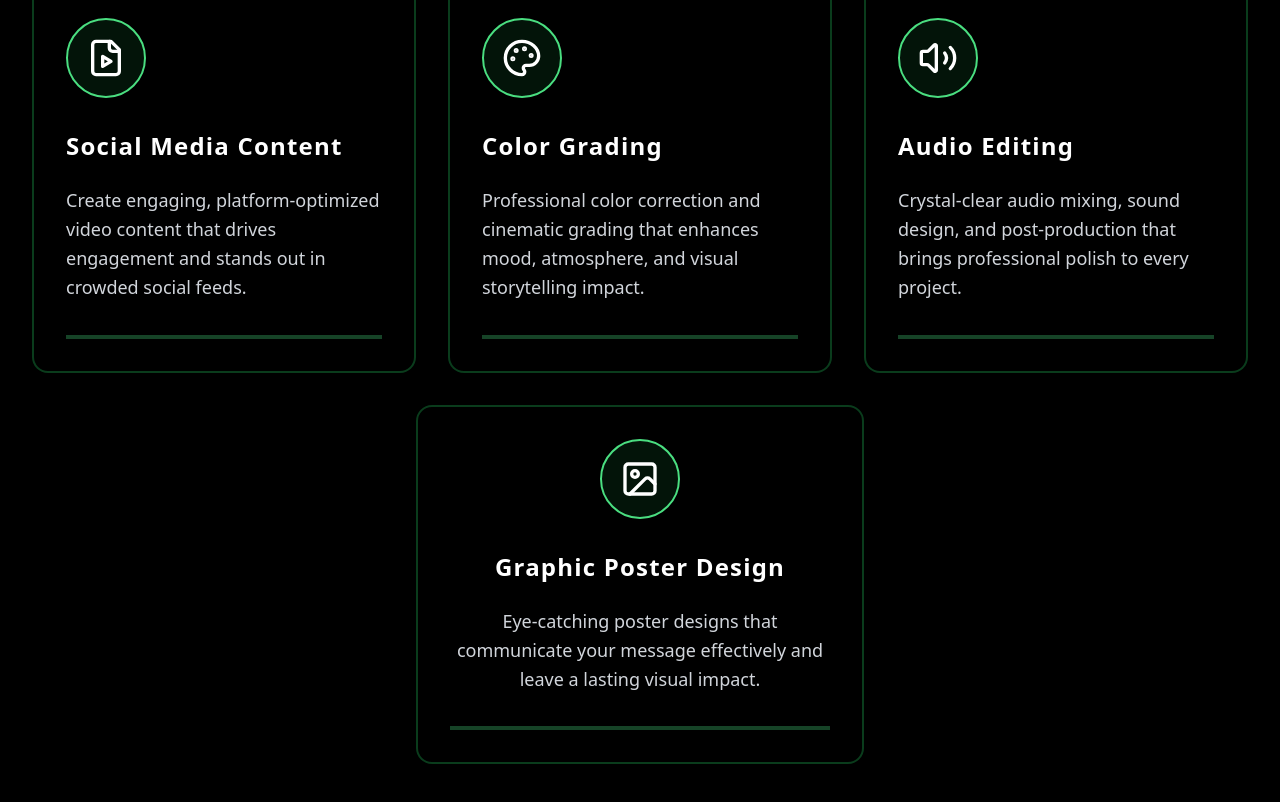
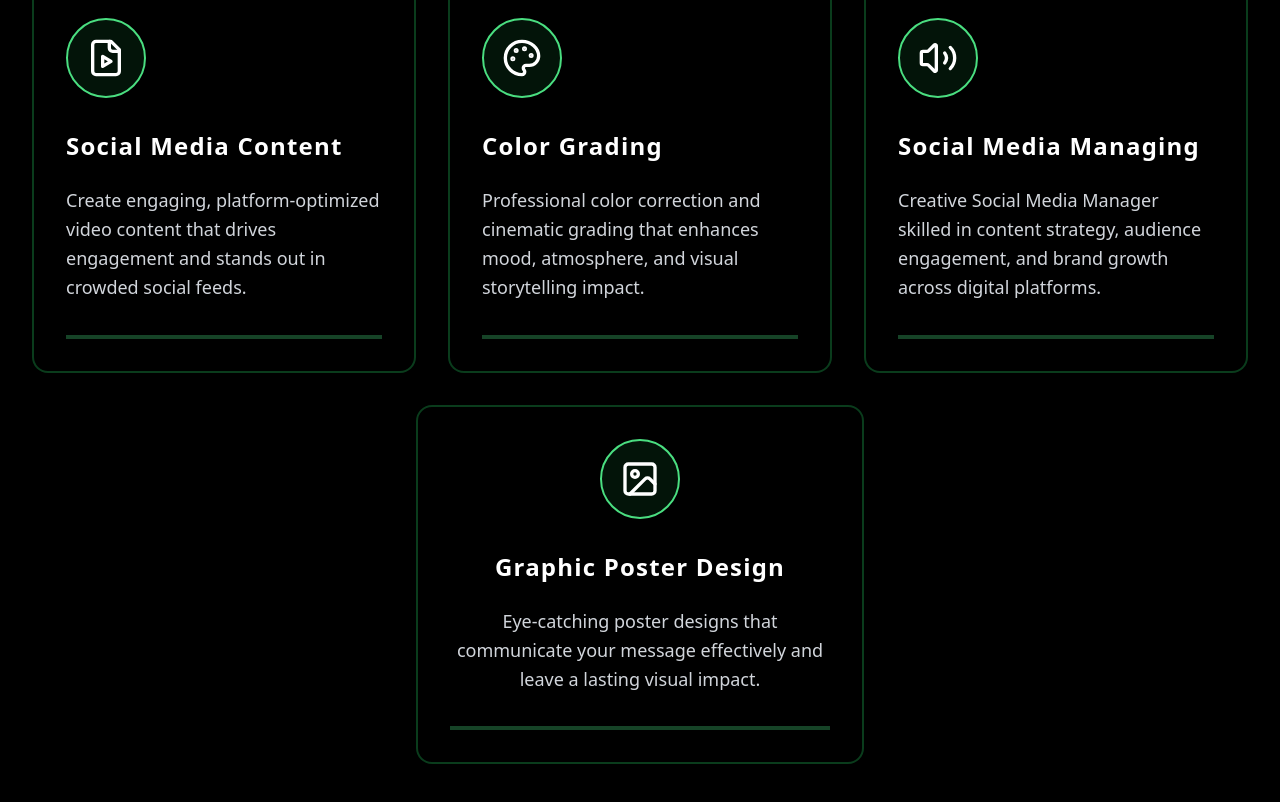
Before and after one commit to editscape1/editscape.org, a React (Vite) app in the folder frontend/: page / in a window 1280 px wide. Shown: the part 1606-2408 px from the top of the page. Built offline with nearby package versions, Linux system fonts and the light colour scheme.

Commit message:
Update Services.tsx

```diff
--- a/frontend/src/components/Services.tsx
+++ b/frontend/src/components/Services.tsx
@@ -30,8 +30,8 @@ const services = [
   },
   {
     icon: Volume2,
-    title: 'Audio Editing',
-    description: 'Crystal-clear audio mixing, sound design, and post-production that brings professional polish to every project.',
+    title: 'Social Media Managing',
+    description: 'Creative Social Media Manager skilled in content strategy, audience engagement, and brand growth across digital platforms.',
   },
   {
     icon: Image,
```
